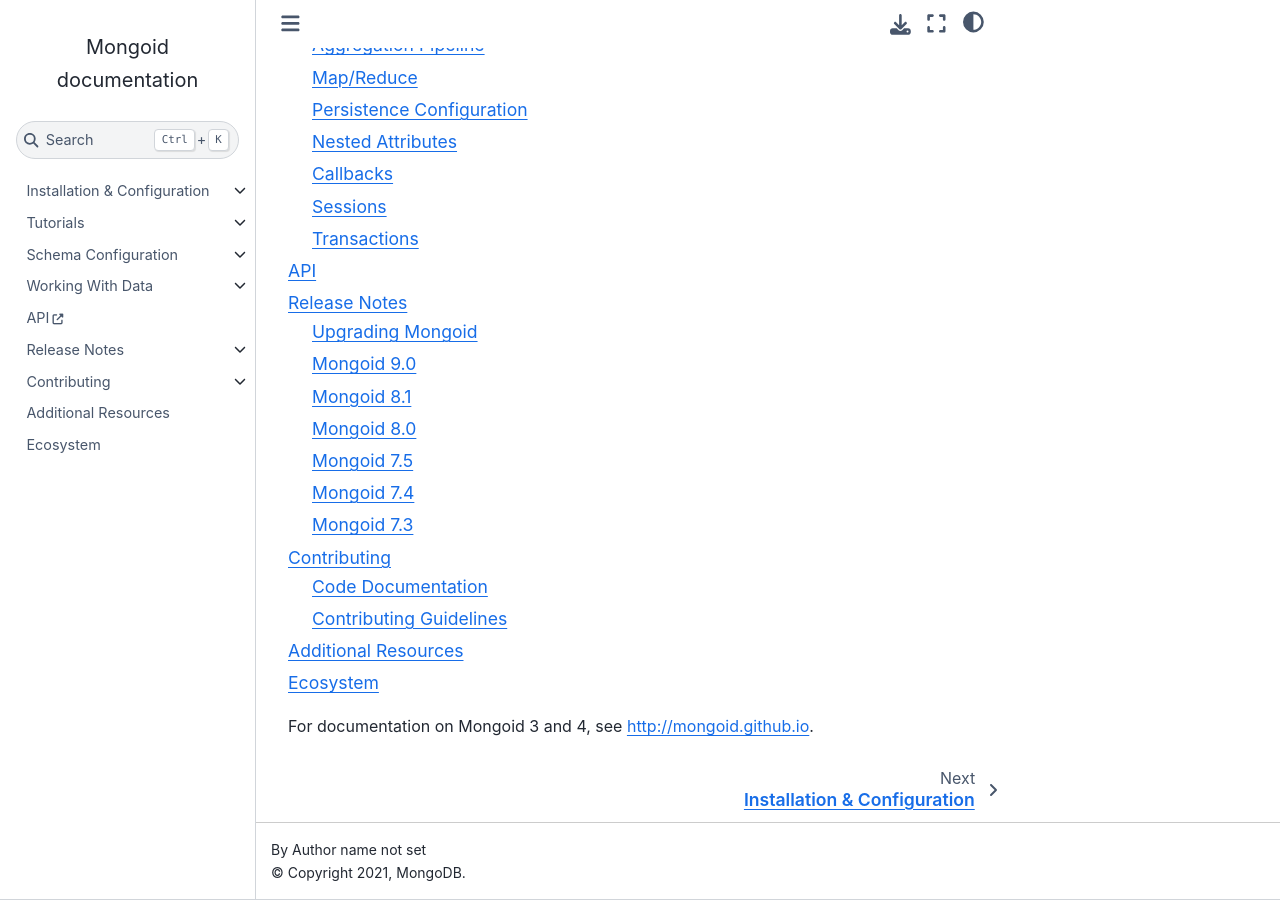
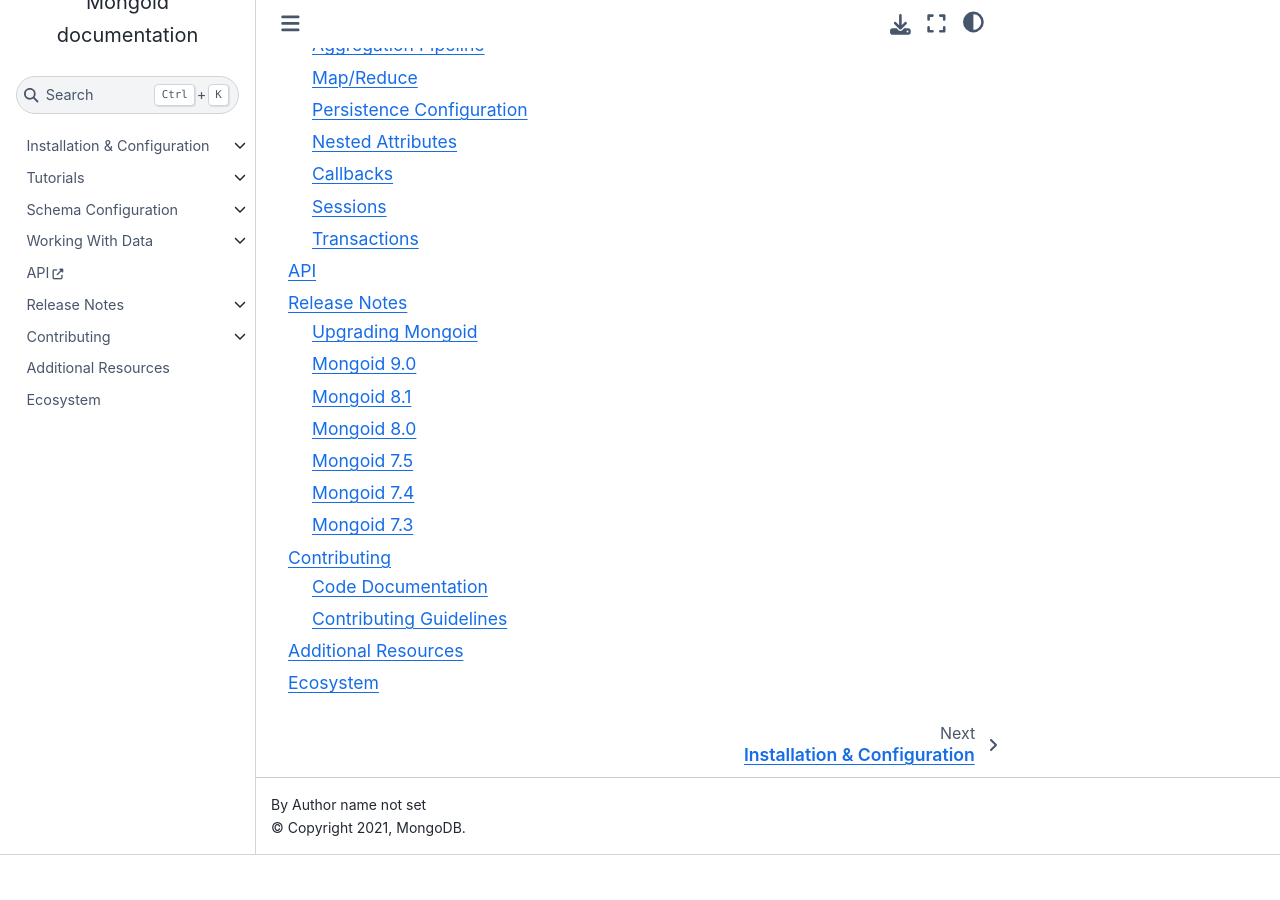
Before and after one commit to i80and/docs-mongoid, a Sphinx documentation site: the page built from docs/index.txt, in a window 1280 px wide and 900 px high, scrolled down 962 px. Built offline with Sphinx 7.4.7 and the Sphinx Book theme 1.1.4, drawn with Linux system fonts in a browser that asks for light colours; after the commit the page ends 1817 px from its top, so only the background shows below that.

Commit message:
Remove legacy Mongoid 3 & 4 docs link

```diff
--- a/docs/index.txt
+++ b/docs/index.txt
@@ -22,6 +22,3 @@ the `railsmdb <https://github.com/mongodb/mongoid-railsmdb>`_ utility can be use
   contributing
   additional-resources
   ecosystem
-
-
-For documentation on Mongoid 3 and 4, see `<http://mongoid.github.io>`_.
```
